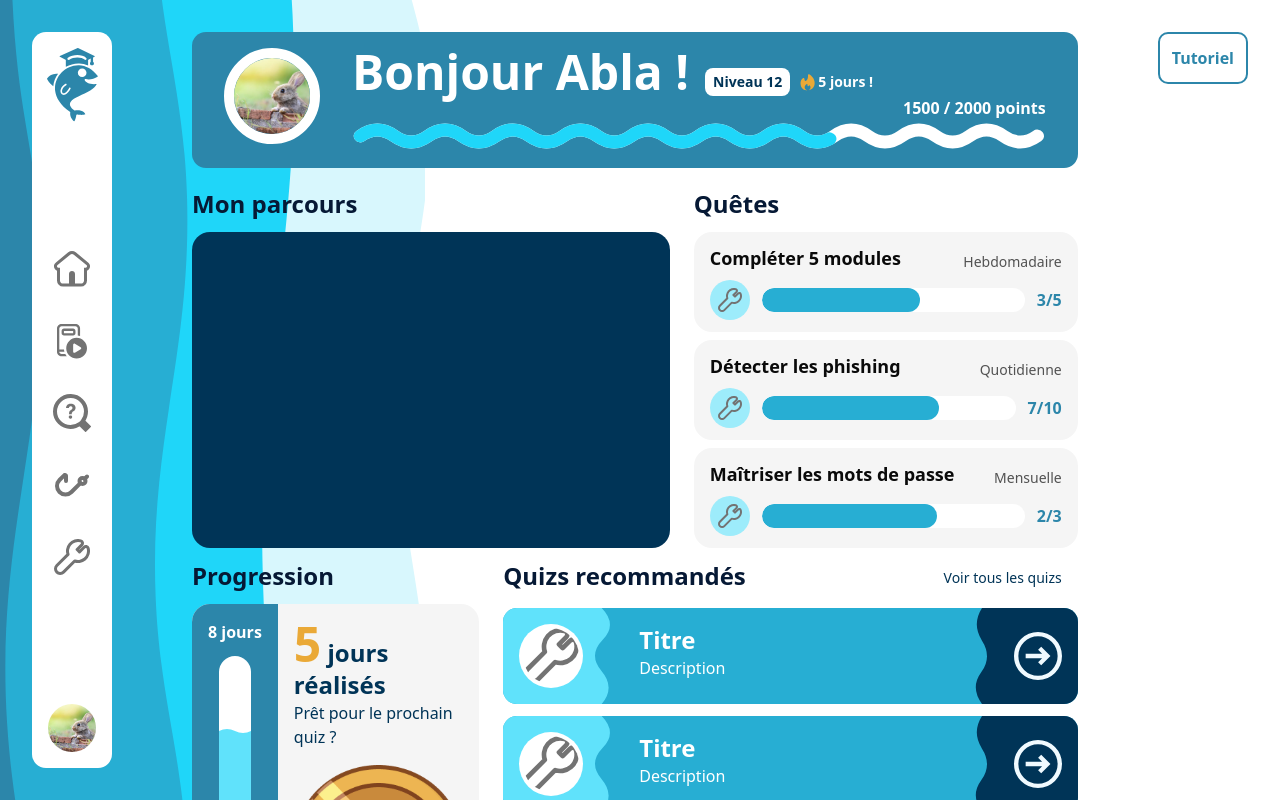
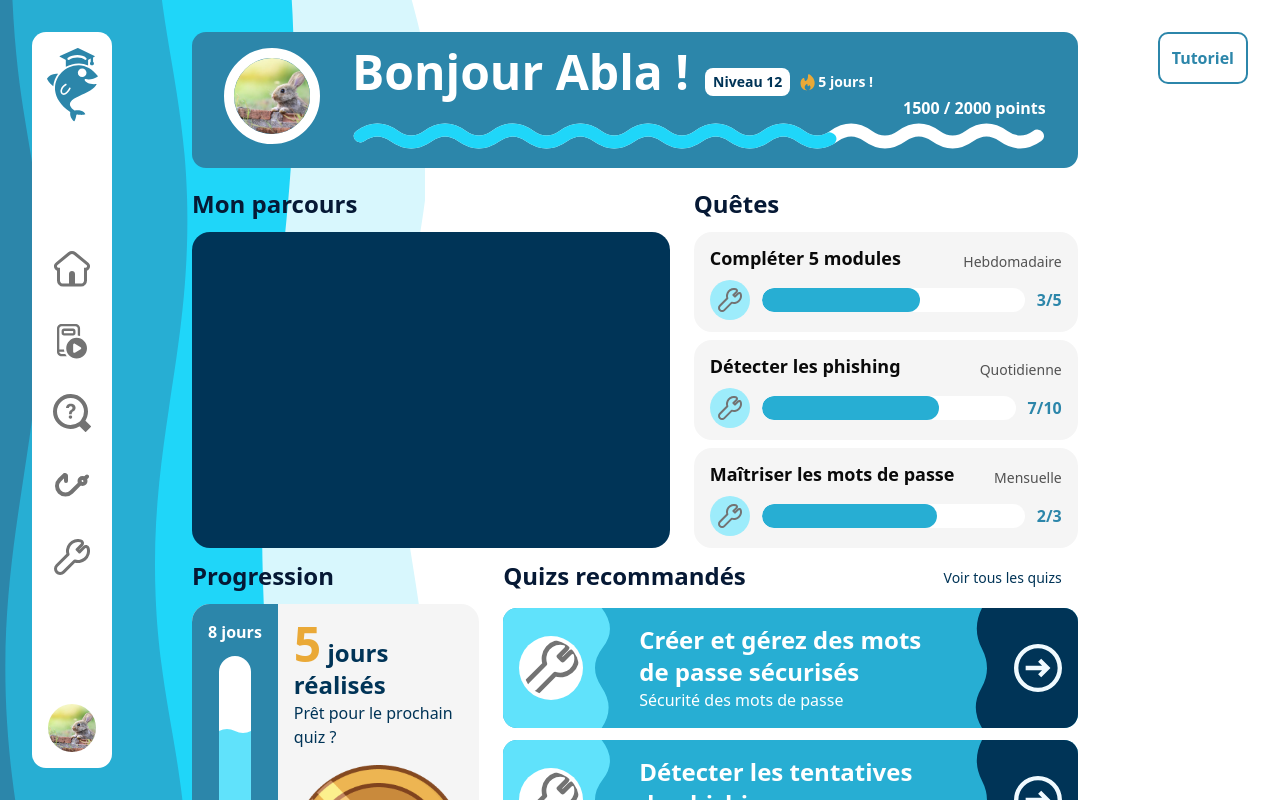
Before and after one commit to SHAfoin/learn-and-phish, a Next.js app: page /app in a window 1280 px wide. Shown: the top 800 px of the page. Built offline with nearby package versions, Linux system fonts and the light colour scheme.

Commit message:
feat(QuizWidget): add props for title, description, and URL handling

```diff
--- a/app/app/page.tsx
+++ b/app/app/page.tsx
@@ -70,8 +70,18 @@ export default function page() {
             </Link>
           </div>
 
-          <QuizWidget />
-          <QuizWidget />
+          <QuizWidget
+            title="Créer et gérez des mots de passe sécurisés"
+            description="Sécurité des mots de passe"
+            iconUrl="/svg/icons/admin.svg"
+            url="/quiz/1"
+          />
+          <QuizWidget
+            title="Détecter les tentatives de phishing"
+            description="Protection contre les attaques"
+            iconUrl="/svg/icons/admin.svg"
+            url="/quiz/2"
+          />
         </div>
       </div>
     </div>
--- a/components/QuizWidget.tsx
+++ b/components/QuizWidget.tsx
@@ -1,6 +1,18 @@
-export default function QuizWidget() {
-  const iconUrl = "/svg/icons/admin.svg";
+import Link from "next/link";
 
+interface QuizWidgetProps {
+  title: string;
+  description: string;
+  iconUrl: string;
+  url: string;
+}
+
+export default function QuizWidget({
+  title,
+  description,
+  iconUrl,
+  url,
+}: QuizWidgetProps) {
   return (
     <div className="bg-ocean-600 flex w-full rounded-xl overflow-hidden">
       <div className="bg-ocean-400 p-4 flex items-center pr-10 justify-center relative">
@@ -23,8 +35,8 @@ export default function QuizWidget() {
         </div>
       </div>
       <div className="flex-1 text-white  p-4">
-        <h2 className="font-bold text-2xl">Titre</h2>
-        <p>Description</p>
+        <h2 className="font-bold text-2xl">{title}</h2>
+        <p>{description}</p>
       </div>
       <div className="bg-ocean-900 flex items-center justify-center p-4 pl-14 relative ">
         <div className="absolute top-0 left-0 h-full w-8">
@@ -36,7 +48,9 @@ export default function QuizWidget() {
             <path d="M0 100V0H30Q17 17 30 34T29 67t1 33Z" fill="#27AED3" />
           </svg>
         </div>
-        <img src="/svg/icons/arrow.svg" alt="Flèche" className="w-12 h-12" />
+        <Link href={url}>
+          <img src="/svg/icons/arrow.svg" alt="Flèche" className="w-12 h-12" />
+        </Link>
       </div>
     </div>
   );
```
